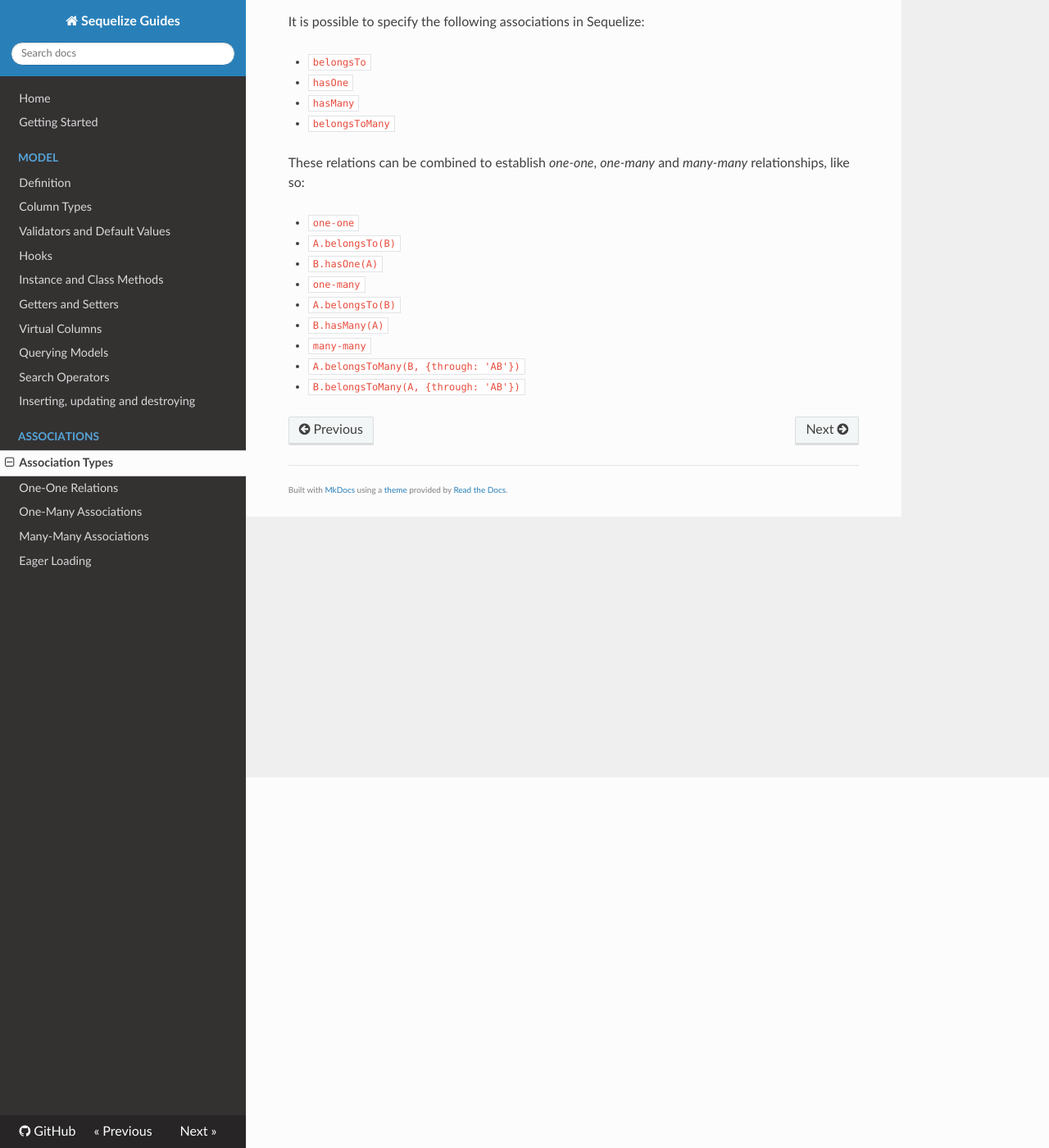
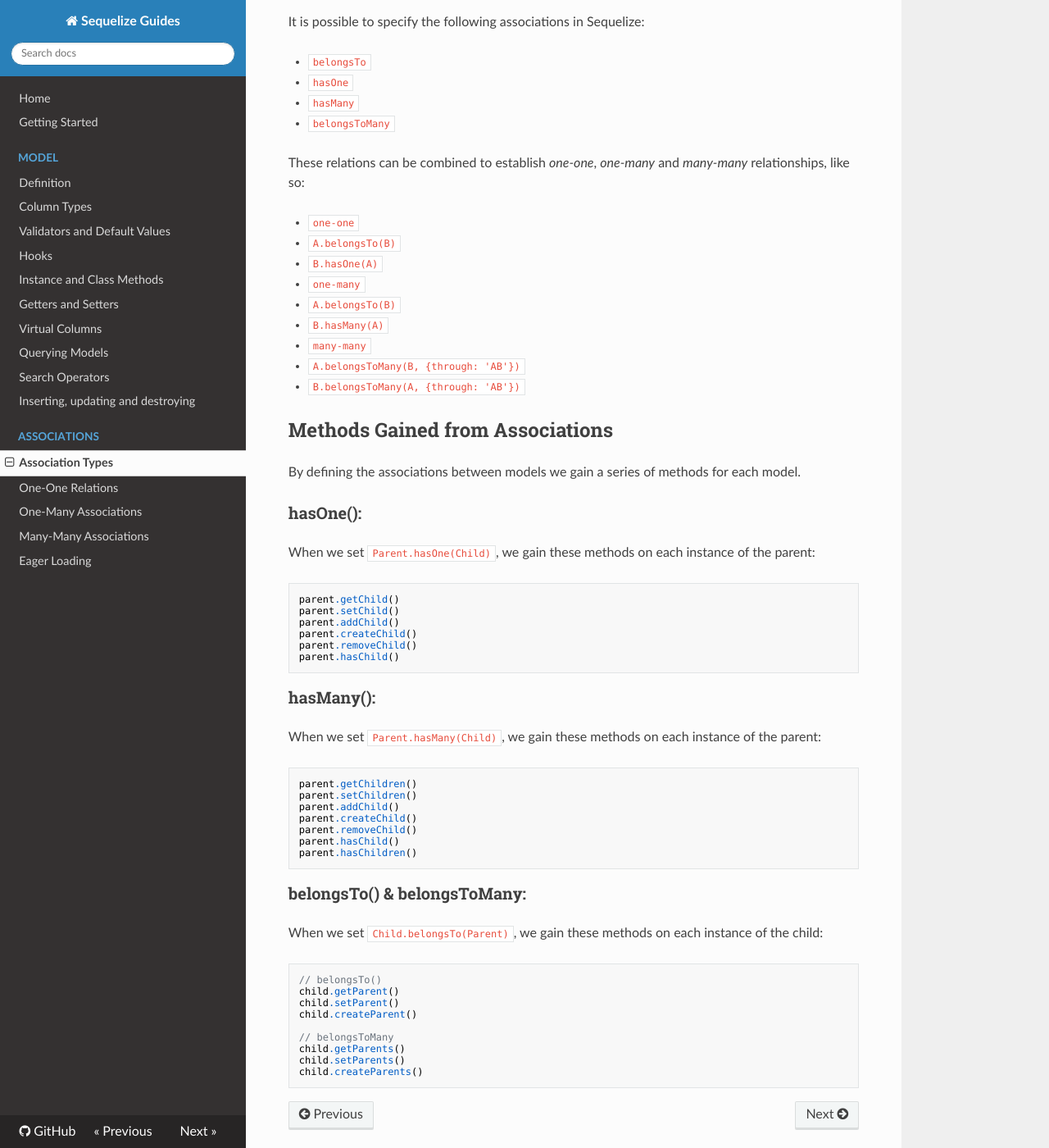
Before and after one commit to FullstackAcademy/SequelizeGuides, an MkDocs documentation site: the page built from docs/association-types.md, in a window 1280 px wide and 1400 px high, scrolled down 452 px. Shown: the whole window at 82% size. Built offline with MkDocs 1.6.1, drawn with Linux system fonts in a browser that asks for light colours; nearby versions of some CDN libraries; old or Windows-style settings are respelled for this version of MkDocs.

Commit message:
added association methods

````diff
--- a/docs/association-types.md
+++ b/docs/association-types.md
@@ -28,3 +28,48 @@ These relations can be combined to establish *one-one*, *one-many* and *many-man
 * `many-many`
   * `A.belongsToMany(B, {through: 'AB'})`
   * `B.belongsToMany(A, {through: 'AB'})`
+
+## Methods Gained from Associations
+
+By defining the associations between models we gain a series of methods for each model.
+
+### hasOne():
+
+When we set `Parent.hasOne(Child)`, we gain these methods on each instance of the parent:
+
+```
+parent.getChild()
+parent.setChild()
+parent.addChild()
+parent.createChild()
+parent.removeChild()
+parent.hasChild()
+```
+
+### hasMany():
+
+When we set `Parent.hasMany(Child)`, we gain these methods on each instance of the parent:
+```
+parent.getChildren()
+parent.setChildren()
+parent.addChild()
+parent.createChild()
+parent.removeChild()
+parent.hasChild()
+parent.hasChildren()
+```
+
+### belongsTo() & belongsToMany:
+
+When we set `Child.belongsTo(Parent)`, we gain these methods on each instance of the child:
+```
+// belongsTo()
+child.getParent()
+child.setParent()
+child.createParent()
+
+// belongsToMany
+child.getParents()
+child.setParents()
+child.createParents()
+```
````
